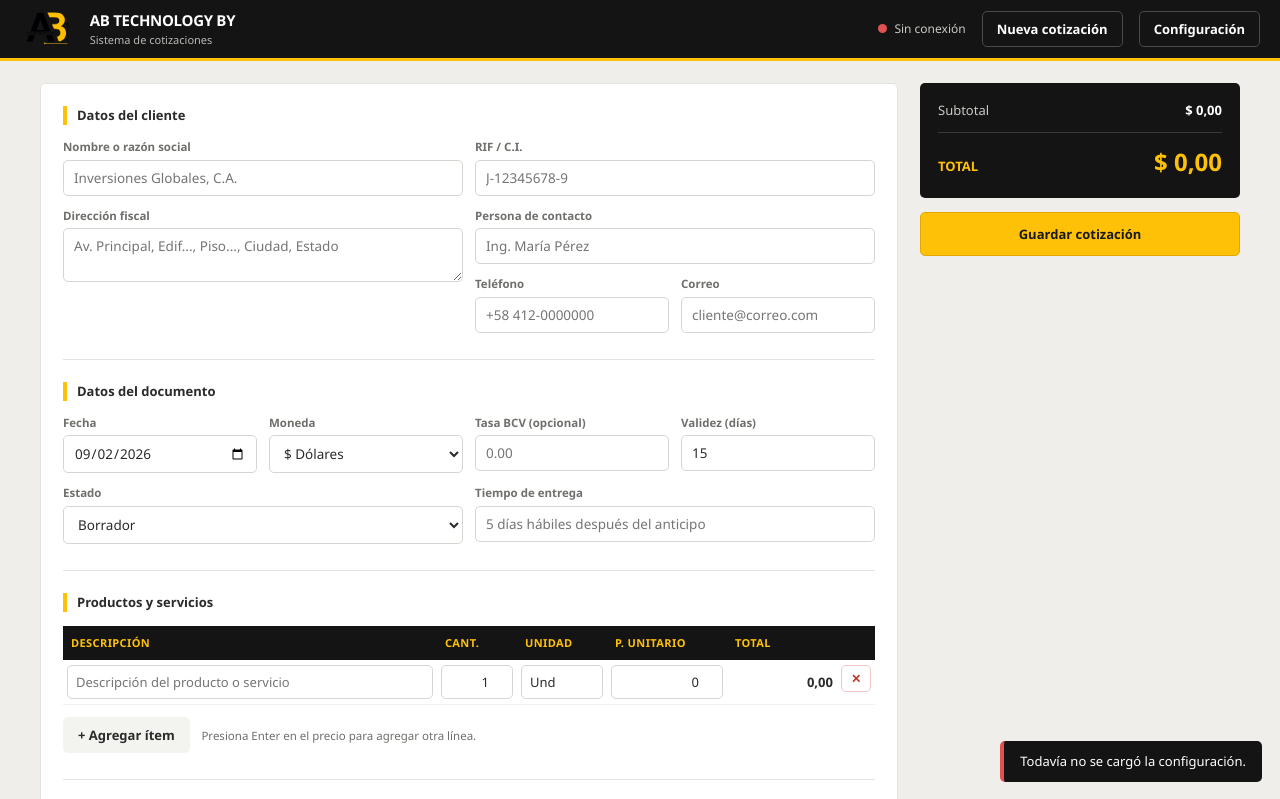
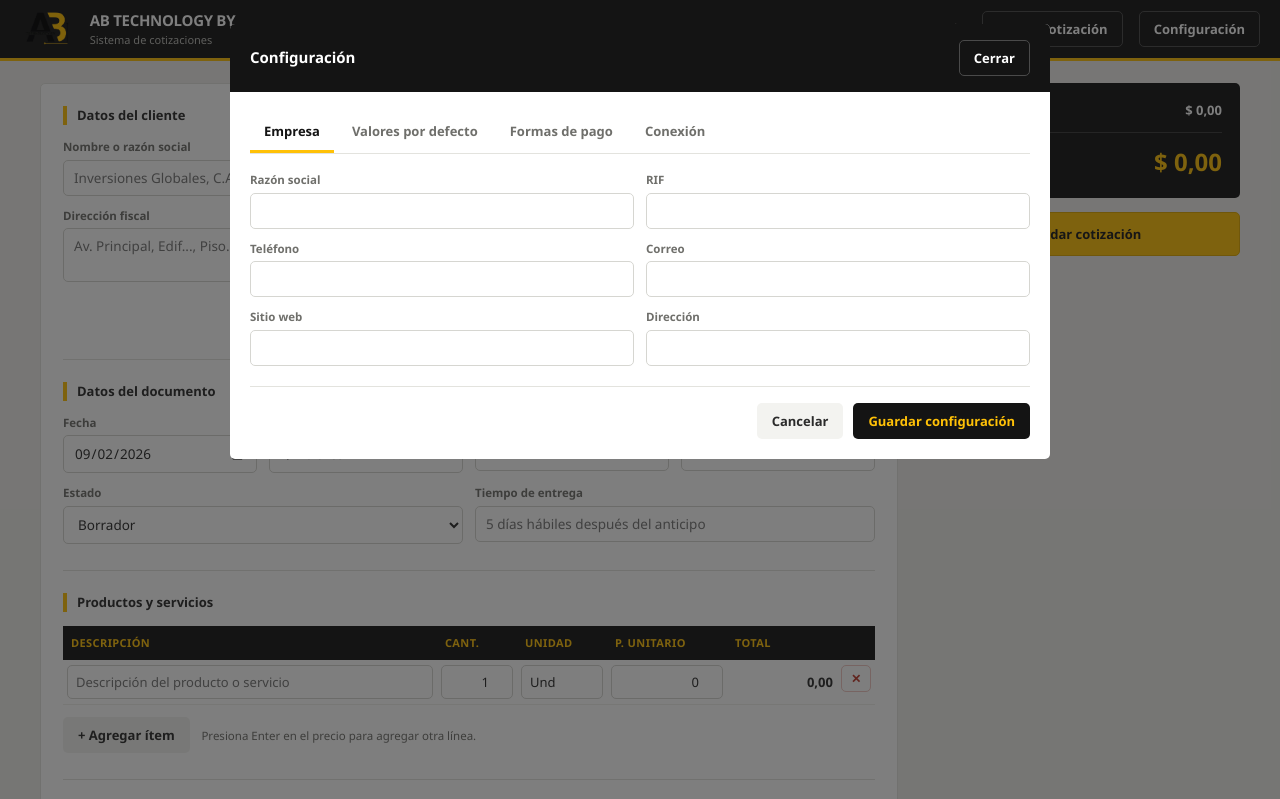
Before and after one commit to j-franco04/App-Presupuesto, an Electron app: page public/index.html in a window 1280 px wide. Both pictures are taken after a click on the button "Configuración". Shown: the top 799 px of the page. Drawn offline with Linux system fonts and the light colour scheme; no server answers; files whose address does not match are found by name.

```diff
--- a/public/index.html
+++ b/public/index.html
@@ -445,6 +445,7 @@ function urlPDF(id, descargar){
    2. ESTADO Y UTILIDADES
    ======================================================= */
 let CFG = null;
+let SIN_CARGAR = false;
 let PAGINA = 1, PAGINAS = 1;
 
 const $ = id => document.getElementById(id);
@@ -869,7 +870,12 @@ function filaMetodoCfg(m){
 function agregarMetodoCfg(){ $('listaMetodosCfg').appendChild(filaMetodoCfg({})); }
 
 function abrirConfig(pest){
-  if (!CFG) return aviso('Todavía no se cargó la configuración.', 'error');
+  // Si no hubo conexión igual se abre, para poder corregir la dirección o la clave.
+  if (!CFG) {
+    CFG = { empresa:{}, metodos_pago:[], prefijo:'AB', iva_porcentaje:16, validez_dias:15,
+            moneda_defecto:'$', condiciones_pago_defecto:'', tiempo_entrega_defecto:'', nota_bcv:'' };
+    SIN_CARGAR = true;
+  }
   $('e_nombre').value = CFG.empresa.nombre || ''; $('e_rif').value = CFG.empresa.rif || '';
   $('e_tel').value = CFG.empresa.telefono || ''; $('e_email').value = CFG.empresa.email || '';
   $('e_web').value = CFG.empresa.web || ''; $('e_dir').value = CFG.empresa.direccion || '';
@@ -878,6 +884,7 @@ function abrirConfig(pest){
   $('c_cond').value = CFG.condiciones_pago_defecto || ''; $('c_entrega').value = CFG.tiempo_entrega_defecto || '';
   $('c_nota').value = CFG.nota_bcv || '';
   $('con_url').value = Guardado.getItem('ab_api_url') || '';
+  $('con_url').placeholder = 'En uso ahora: ' + baseURL();
   $('con_key').value = Guardado.getItem('ab_api_key') || '';
 
   $('listaMetodosCfg').innerHTML = '';
@@ -897,6 +904,22 @@ async function guardarConfig(){
   url ? Guardado.setItem('ab_api_url', url) : Guardado.removeItem('ab_api_url');
   const k = $('con_key').value.trim();
   k ? Guardado.setItem('ab_api_key', k) : Guardado.removeItem('ab_api_key');
+
+  // Si nunca se pudo leer la configuración del servidor, este botón solo reconecta.
+  // Guardar aquí los campos vacíos borraría los datos buenos de la base de datos.
+  if (SIN_CARGAR) {
+    try {
+      CFG = await api('/config');
+      SIN_CARGAR = false;
+      aplicarDefectos(); pintarMetodosFormulario();
+      conexion(true, 'Conectado'); cargarHistorial();
+      aviso('Conexión establecida. Vuelve a abrir Configuración para editar tus datos.', 'ok');
+      cerrarConfig();
+    } catch (e) {
+      aviso('Sigue sin conectar: ' + e.message, 'error');
+    }
+    return;
+  }
 
   const metodos = Array.from($('listaMetodosCfg').children).map(d => ({
     _id: d.dataset.id || undefined,
```
